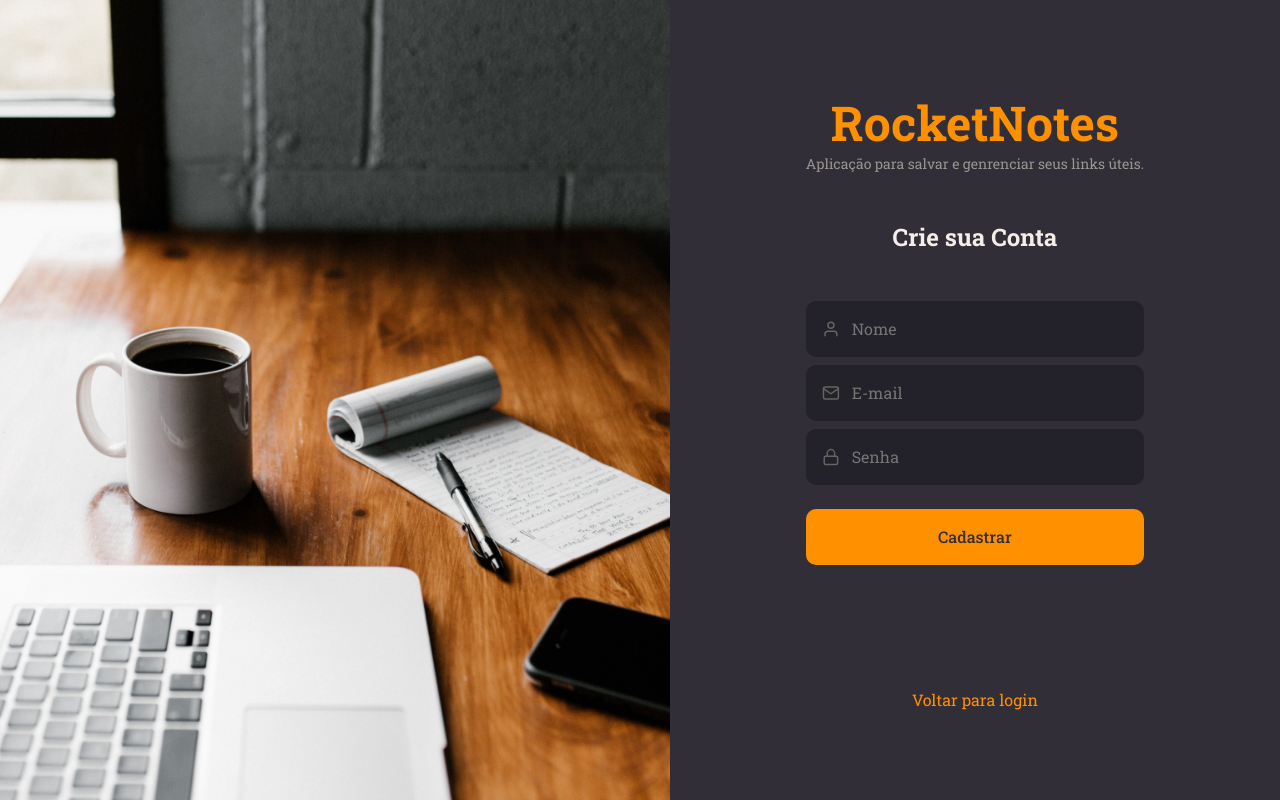
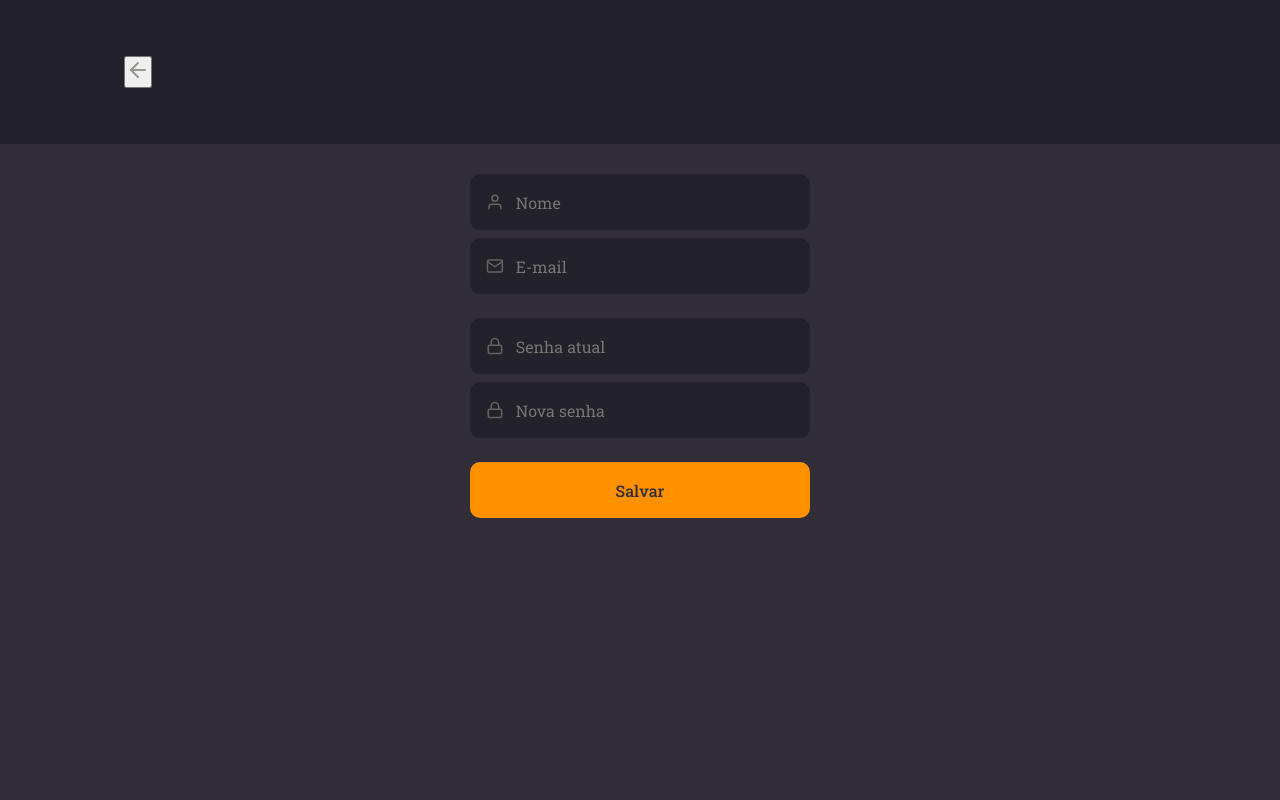
Before and after one commit to Leon-Ellan/rockectmovies-front, a React (Vite) app in the folder rocketmovies/: page / in a window 1280 px wide. Built offline with nearby package versions, Linux system fonts and the light colour scheme.

Commit message:
add page Profile. (header, form)

```diff
--- a/rocketmovies/src/main.jsx
+++ b/rocketmovies/src/main.jsx
@@ -1,6 +1,6 @@
 import React from 'react'
 import ReactDOM from 'react-dom/client'
-import { SignUp }  from './pages/SignUp'
+import { Profile }  from './pages/Profile'
 import { ThemeProvider } from 'styled-components'
 import GlobalStyles from "./styles/global"
 
@@ -10,7 +10,7 @@ ReactDOM.createRoot(document.getElementById('root')).render(
   <React.StrictMode>
     <ThemeProvider theme={theme}>
       <GlobalStyles/>
-      <SignUp />
+      <Profile />
     </ThemeProvider>
   </React.StrictMode>,
 )
--- /dev/null
+++ b/rocketmovies/src/pages/Profile/index.jsx
@@ -0,0 +1,43 @@
+import { FiArrowLeft, FiUser, FiMail, FiLock, FiCamera } from 'react-icons/fi';
+import { Input } from '../../components/Input';
+import { Button } from '../../components/Button';
+import { Container, Form, Avatar } from "./styles";
+import avatarPlaceholder from "../../assets/avatar_placeholder.svg";
+
+
+export function Profile(){
+  return (
+    <Container>
+      <header>
+        <button type="button">
+          <FiArrowLeft size={24} />
+        </button>
+      </header>
+
+      <Form>
+        <Input
+        placeholder="Nome"
+        type="text"
+        icon={FiUser}
+        />
+        <Input
+        placeholder="E-mail"
+        type="text"
+        icon={FiMail}
+        />
+        <Input
+        placeholder="Senha atual"
+        type="password"
+        icon={FiLock}
+        />
+        <Input
+        placeholder="Nova senha"
+        type="password"
+        icon={FiLock}
+        />
+
+        <Button title="Salvar"/>
+      </Form>
+    </Container>
+  )
+}
--- /dev/null
+++ b/rocketmovies/src/pages/Profile/styles.js
@@ -0,0 +1,30 @@
+import styled from 'styled-components'
+
+export const Container = styled.div`
+  width: 100%;
+  > header {
+  width: 100%;
+  height: 144px;
+  background: ${({ theme }) => theme.COLORS.BACKGROUND_900};
+  display: flex;
+  align-items: center;
+
+  padding: 0 124px;
+  svg {
+      color: ${({ theme }) => theme.COLORS.GRAY_100};
+      font-size: 24px;
+    }
+  }
+`
+
+export const Form = styled.form`
+  max-width: 340px;
+  margin: 30px auto 0;
+  > div:nth-child(3) {
+    margin-top: 24px;
+  }
+`
+
+export const Avatar = styled.form`
+
+`
```
Also changed, not shown: rocketmovies/src/assets/avatar_placeholder.svg (added).
